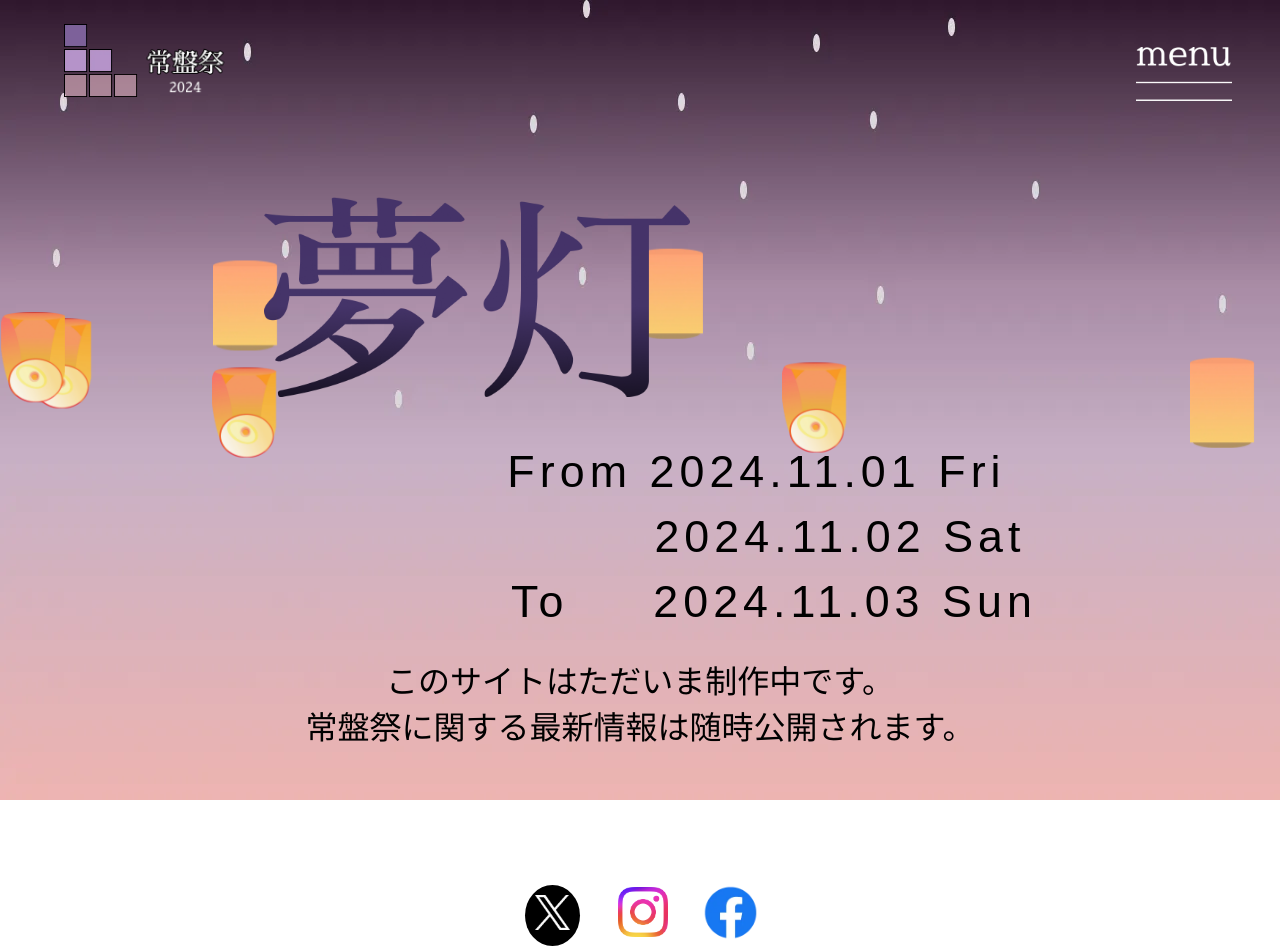
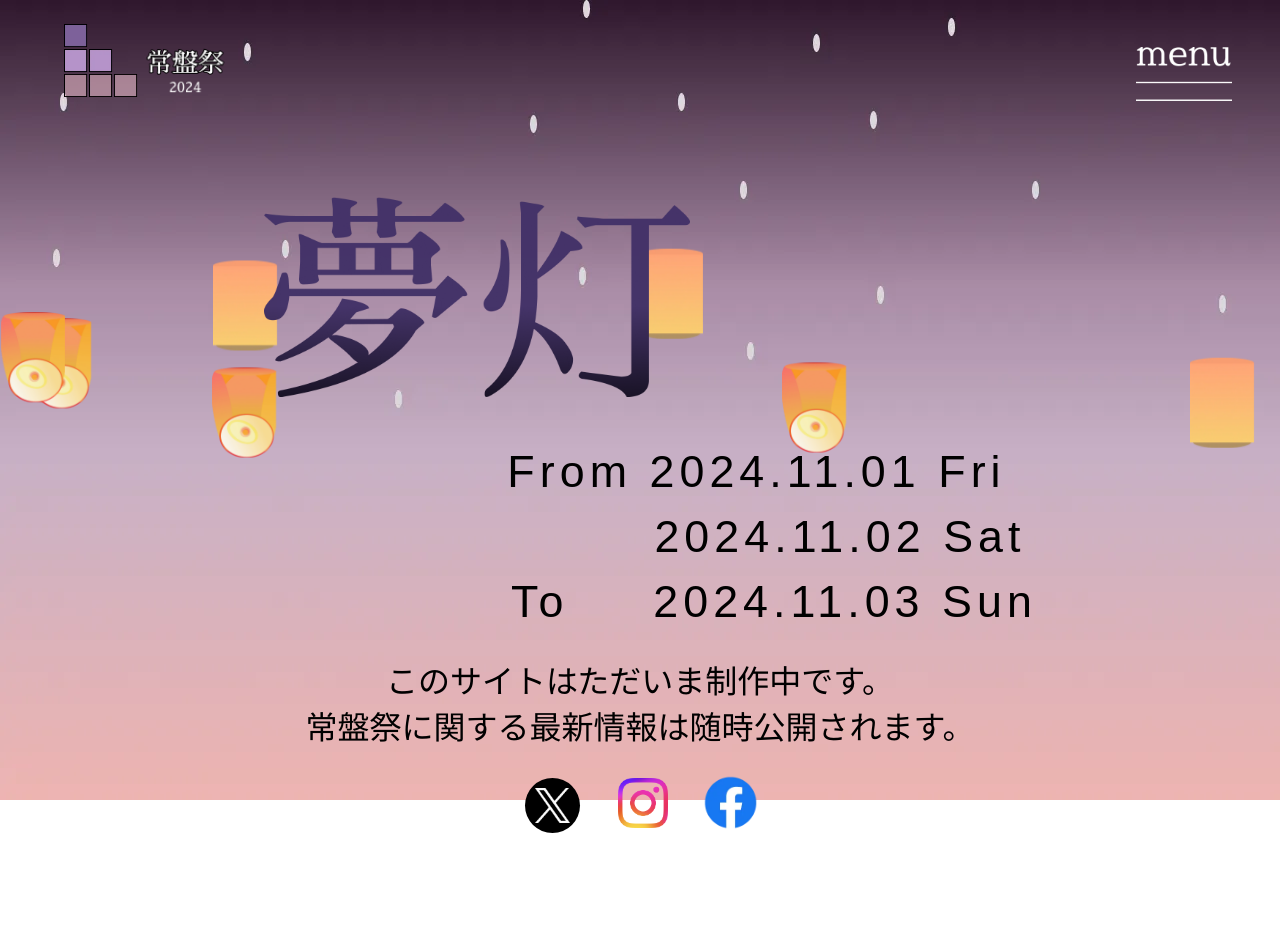
Before and after one commit to ynufes-tech/ynufes-tokiwa24, a Nuxt app: page / in a window 1280 px wide. Shown: the top 952 px of the page. After the commit the page ends 877 px from the top, so only its background shows below. Built offline with nearby package versions, Linux system fonts and the light colour scheme; a web font is replaced by a local one.

Commit message:
Xの黒い円を修正

```diff
--- a/components/SNS.vue
+++ b/components/SNS.vue
@@ -1,9 +1,7 @@
-
 <script lang="ts" setup></script>
 
 <template>
   <div class="sns-area">
-
     <div class="sns-field">
       <a
         id="sns-x"
@@ -19,10 +17,7 @@
         rel="noopener noreferrer"
         target="_blank"
       >
-        <img
-            alt="instagram"
-            src="~/assets/images/instagram-logo.webp"
-        />
+        <img alt="instagram" src="~/assets/images/instagram-logo.webp" />
       </a>
       <a
         id="sns-f"
@@ -39,7 +34,6 @@
 <style lang="scss" scoped>
 .sns-area {
   width: 320px;
-  height: 320px;
   margin: 0 auto;
   border-radius: 50%;
   display: flex;
@@ -60,31 +54,26 @@ margin: 0 auto;
     margin: 5px auto;
     gap: 30px;
     margin-bottom: 30px;
-
     img {
       transition: all 0.2s ease-in-out;
       aspect-ratio: 1;
     }
-
     #sns-f img {
       width: 55px;
     }
-
     #sns-x {
       width: 55px;
+      height: 55px;
       margin: 2.5px;
       border-radius: 50%;
       background: black;
-
       img {
         width: 35px;
         padding: 10px;
       }
     }
-
     #sns-ins {
       width: 60px;
-
       img {
         width: 50px;
         padding: 5px;
```
Lines whose indentation alone changed are shown as unchanged.
